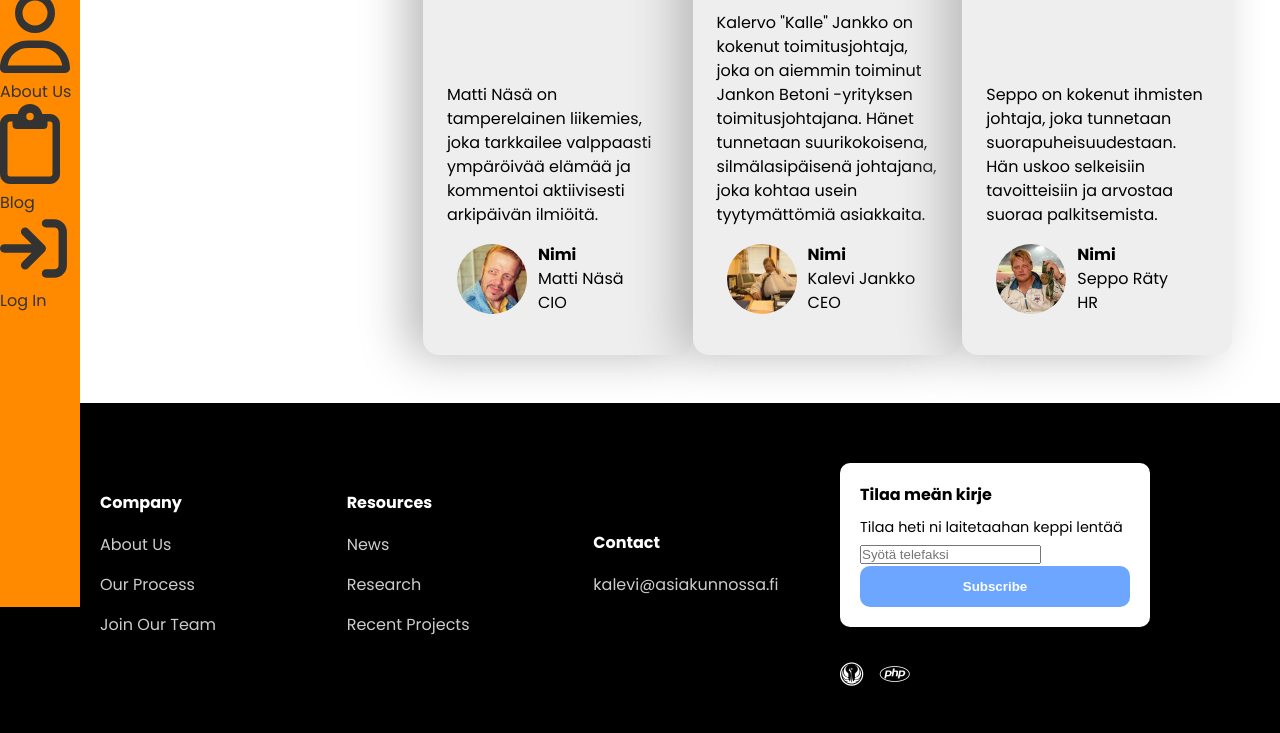
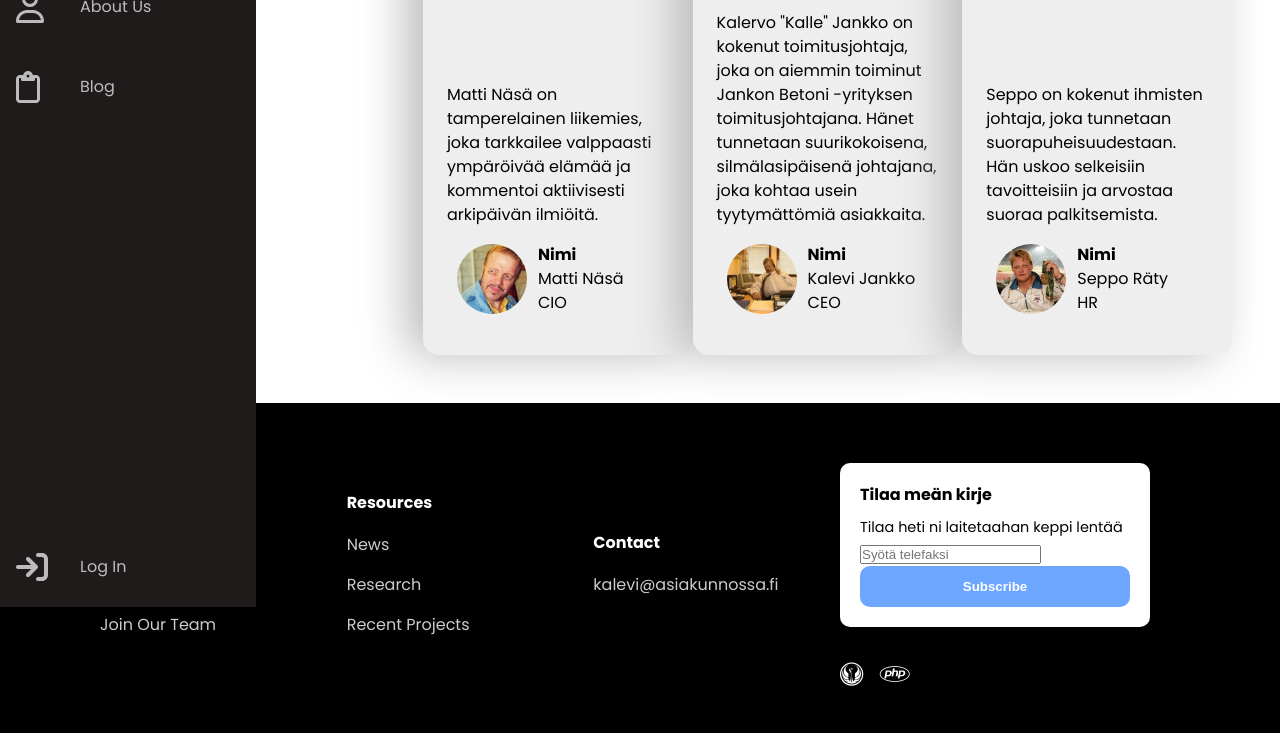
Before and after one commit to brje/SDS-Front-end---Project, a plain HTML site: page about-us.html in a window 1280 px wide. Shown: the part 193-926 px from the top of the page. Drawn offline with Linux system fonts and the light colour scheme.

Commit message:
navbar animations

```diff
--- a/about-us.html
+++ b/about-us.html
@@ -13,8 +13,8 @@
 </head>
 <body>
     <nav class="navbar-about">
-        <ul class="navbar-nav">
-            <li class="nav-item">
+        <ul class="navbar-nav-about">
+            <li class="nav-item-about">
                 <a href="index.html" class="nav-link">
                     <span class="link-text logo-text">Growth</span>
                     <svg
@@ -28,17 +28,23 @@
                         class="svg-inline--fa fa-angle-double-right fa-w-14 fa-5x"
                     >
                         <g class="fa-group">
+                            <!--!Font Awesome Free 6.7.1 by @fontawesome - https://fontawesome.com License - https://fontawesome.com/license/free Copyright 2024 Fonticons, Inc.-->
                             <path
                             fill="currentColor"
                             d="M384 160c-17.7 0-32-14.3-32-32s14.3-32 32-32l160 0c17.7 0 32 14.3 32 32l0 160c0 17.7-14.3 32-32 32s-32-14.3-32-32l0-82.7L342.6 374.6c-12.5 12.5-32.8 12.5-45.3 0L192 269.3 54.6 406.6c-12.5 12.5-32.8 12.5-45.3 0s-12.5-32.8 0-45.3l160-160c12.5-12.5 32.8-12.5 45.3 0L320 306.7 466.7 160 384 160z"
                             class="fa-primary"
+                            ></path>
+                            <path
+                            fill="currentColor"
+                            d="M384 160c-17.7 0-32-14.3-32-32s14.3-32 32-32l160 0c17.7 0 32 14.3 32 32l0 160c0 17.7-14.3 32-32 32s-32-14.3-32-32l0-82.7L342.6 374.6c-12.5 12.5-32.8 12.5-45.3 0L192 269.3 54.6 406.6c-12.5 12.5-32.8 12.5-45.3 0s-12.5-32.8 0-45.3l160-160c12.5-12.5 32.8-12.5 45.3 0L320 306.7 466.7 160 384 160z"
+                            class="fa-secondary"
                             ></path>
                         </g>
                     </svg>
                 </a>
             </li>
 
-            <li class="nav-item">
+            <li class="nav-item-about">
                 <a href="index.html" class="nav-link">
                 <svg
                     aria-hidden="true"
@@ -51,6 +57,12 @@
                     class="svg-inline--fa fa-cat fa-w-16 fa-9x"
                 >
                         <g class="fa-group">
+                        <!--!Font Awesome Free 6.7.1 by @fontawesome - https://fontawesome.com License - https://fontawesome.com/license/free Copyright 2024 Fonticons, Inc.-->
+                        <path
+                            fill="currentColor"
+                            d="M575.8 255.5c0 18-15 32.1-32 32.1l-32 0 .7 160.2c0 2.7-.2 5.4-.5 8.1l0 16.2c0 22.1-17.9 40-40 40l-16 0c-1.1 0-2.2 0-3.3-.1c-1.4 .1-2.8 .1-4.2 .1L416 512l-24 0c-22.1 0-40-17.9-40-40l0-24 0-64c0-17.7-14.3-32-32-32l-64 0c-17.7 0-32 14.3-32 32l0 64 0 24c0 22.1-17.9 40-40 40l-24 0-31.9 0c-1.5 0-3-.1-4.5-.2c-1.2 .1-2.4 .2-3.6 .2l-16 0c-22.1 0-40-17.9-40-40l0-112c0-.9 0-1.9 .1-2.8l0-69.7-32 0c-18 0-32-14-32-32.1c0-9 3-17 10-24L266.4 8c7-7 15-8 22-8s15 2 21 7L564.8 231.5c8 7 12 15 11 24z"
+                            class="fa-primary"
+                        ></path>
                         <path
                             fill="currentColor"
                             d="M575.8 255.5c0 18-15 32.1-32 32.1l-32 0 .7 160.2c0 2.7-.2 5.4-.5 8.1l0 16.2c0 22.1-17.9 40-40 40l-16 0c-1.1 0-2.2 0-3.3-.1c-1.4 .1-2.8 .1-4.2 .1L416 512l-24 0c-22.1 0-40-17.9-40-40l0-24 0-64c0-17.7-14.3-32-32-32l-64 0c-17.7 0-32 14.3-32 32l0 64 0 24c0 22.1-17.9 40-40 40l-24 0-31.9 0c-1.5 0-3-.1-4.5-.2c-1.2 .1-2.4 .2-3.6 .2l-16 0c-22.1 0-40-17.9-40-40l0-112c0-.9 0-1.9 .1-2.8l0-69.7-32 0c-18 0-32-14-32-32.1c0-9 3-17 10-24L266.4 8c7-7 15-8 22-8s15 2 21 7L564.8 231.5c8 7 12 15 11 24z"
@@ -62,7 +74,7 @@
                 </a>
             </li>
 
-            <li class="nav-item">
+            <li class="nav-item-about">
                 <a href="about-us.html" class="nav-link">
                     <svg
                         aria-hidden="true"
@@ -79,6 +91,11 @@
                             <path
                                 fill="currentColor"
                                 d="M304 128a80 80 0 1 0 -160 0 80 80 0 1 0 160 0zM96 128a128 128 0 1 1 256 0A128 128 0 1 1 96 128zM49.3 464l349.5 0c-8.9-63.3-63.3-112-129-112l-91.4 0c-65.7 0-120.1 48.7-129 112zM0 482.3C0 383.8 79.8 304 178.3 304l91.4 0C368.2 304 448 383.8 448 482.3c0 16.4-13.3 29.7-29.7 29.7L29.7 512C13.3 512 0 498.7 0 482.3z"
+                                class="fa-primary"
+                            ></path>
+                            <path
+                                fill="currentColor"
+                                d="M304 128a80 80 0 1 0 -160 0 80 80 0 1 0 160 0zM96 128a128 128 0 1 1 256 0A128 128 0 1 1 96 128zM49.3 464l349.5 0c-8.9-63.3-63.3-112-129-112l-91.4 0c-65.7 0-120.1 48.7-129 112zM0 482.3C0 383.8 79.8 304 178.3 304l91.4 0C368.2 304 448 383.8 448 482.3c0 16.4-13.3 29.7-29.7 29.7L29.7 512C13.3 512 0 498.7 0 482.3z"
                                 class="fa-secondary"
                             ></path>
                         </g>
@@ -87,7 +104,7 @@
                 </a>
             </li>
 
-            <li class="nav-item">
+            <li class="nav-item-about">
                 <a href="#" class="nav-link">
                 <svg
                     aria-hidden="true"
@@ -100,6 +117,12 @@
                     class="svg-inline--fa fa-space-station-moon-alt fa-w-16 fa-5x"
                 >
                     <g class="fa-group">
+                    <!--!Font Awesome Free 6.7.1 by @fontawesome - https://fontawesome.com License - https://fontawesome.com/license/free Copyright 2024 Fonticons, Inc.-->
+                    <path
+                        fill="currentColor"
+                        d="M280 64l40 0c35.3 0 64 28.7 64 64l0 320c0 35.3-28.7 64-64 64L64 512c-35.3 0-64-28.7-64-64L0 128C0 92.7 28.7 64 64 64l40 0 9.6 0C121 27.5 153.3 0 192 0s71 27.5 78.4 64l9.6 0zM64 112c-8.8 0-16 7.2-16 16l0 320c0 8.8 7.2 16 16 16l256 0c8.8 0 16-7.2 16-16l0-320c0-8.8-7.2-16-16-16l-16 0 0 24c0 13.3-10.7 24-24 24l-88 0-88 0c-13.3 0-24-10.7-24-24l0-24-16 0zm128-8a24 24 0 1 0 0-48 24 24 0 1 0 0 48z"
+                        class="fa-primary"
+                    ></path>
                     <path
                         fill="currentColor"
                         d="M280 64l40 0c35.3 0 64 28.7 64 64l0 320c0 35.3-28.7 64-64 64L64 512c-35.3 0-64-28.7-64-64L0 128C0 92.7 28.7 64 64 64l40 0 9.6 0C121 27.5 153.3 0 192 0s71 27.5 78.4 64l9.6 0zM64 112c-8.8 0-16 7.2-16 16l0 320c0 8.8 7.2 16 16 16l256 0c8.8 0 16-7.2 16-16l0-320c0-8.8-7.2-16-16-16l-16 0 0 24c0 13.3-10.7 24-24 24l-88 0-88 0c-13.3 0-24-10.7-24-24l0-24-16 0zm128-8a24 24 0 1 0 0-48 24 24 0 1 0 0 48z"
@@ -110,7 +133,7 @@
                 <span class="link-text">Blog</span>
                 </a>
             </li>
-            <li class="nav-item">
+            <li class="nav-item-about">
                 <a href="about-us.html" class="nav-link">
                     <svg
                         aria-hidden="true"
@@ -119,11 +142,16 @@
                         data-icon="alien-monster"
                         role="img"
                         xmlns="http://www.w3.org/2000/svg"
-                        viewBox="0 0 612 512"
+                        viewBox="0 0 512 512"
                         class="svg-inline--fa fa-alien-monster fa-w-18 fa-9x"
                     >
                         <g class="fa-group">
                             <!--!Font Awesome Free 6.7.1 by @fontawesome - https://fontawesome.com License - https://fontawesome.com/license/free Copyright 2024 Fonticons, Inc.-->
+                            <path
+                                fill="currentColor"
+                                d="M352 96l64 0c17.7 0 32 14.3 32 32l0 256c0 17.7-14.3 32-32 32l-64 0c-17.7 0-32 14.3-32 32s14.3 32 32 32l64 0c53 0 96-43 96-96l0-256c0-53-43-96-96-96l-64 0c-17.7 0-32 14.3-32 32s14.3 32 32 32zm-9.4 182.6c12.5-12.5 12.5-32.8 0-45.3l-128-128c-12.5-12.5-32.8-12.5-45.3 0s-12.5 32.8 0 45.3L242.7 224 32 224c-17.7 0-32 14.3-32 32s14.3 32 32 32l210.7 0-73.4 73.4c-12.5 12.5-12.5 32.8 0 45.3s32.8 12.5 45.3 0l128-128z"
+                                class="fa-primary"
+                            ></path>
                             <path
                                 fill="currentColor"
                                 d="M352 96l64 0c17.7 0 32 14.3 32 32l0 256c0 17.7-14.3 32-32 32l-64 0c-17.7 0-32 14.3-32 32s14.3 32 32 32l64 0c53 0 96-43 96-96l0-256c0-53-43-96-96-96l-64 0c-17.7 0-32 14.3-32 32s14.3 32 32 32zm-9.4 182.6c12.5-12.5 12.5-32.8 0-45.3l-128-128c-12.5-12.5-32.8-12.5-45.3 0s-12.5 32.8 0 45.3L242.7 224 32 224c-17.7 0-32 14.3-32 32s14.3 32 32 32l210.7 0-73.4 73.4c-12.5 12.5-12.5 32.8 0 45.3s32.8 12.5 45.3 0l128-128z"
--- a/css/style.css
+++ b/css/style.css
@@ -9,10 +9,10 @@
     --light-color: #f4f4f6;
     --dark-color: #111;
 
-    --text-primary: #b6b6b6;
-    --text-secondary: #ececec;
-    --background-primary: #ff8a00;
-    --background-secondary: #141418;
+    --text-primary: #ffffff;
+    --text-secondary: #ff8a00;
+    --background-primary: #1f1b1b;
+    --background-secondary: #e52e7194;
 }
 
 body {
@@ -51,6 +51,71 @@ img {
     position: fixed;
     background-color: var(--background-primary);
     z-index: 1000;
+    transition: width 150ms ease-in;
+}
+
+.navbar-nav-about {
+    list-style: none;
+    padding: 0;
+    margin: 0;
+    display: flex;
+    flex-direction: column;
+    align-items: center;
+    height: 100%;
+}
+
+.nav-item-about {
+    width: 100%;
+}
+
+.nav-item-about:last-child {
+    margin-top: auto;
+}
+
+.nav-link{
+    display: flex;
+    align-items: center;
+    height: 5rem;
+    color: var(--text-primary);
+    text-decoration: none;
+    filter: grayscale(100%) opacity(0.7);
+    transition: var(--transition-speed);
+}
+
+.nav-link:hover {
+    filter: grayscale(0%) opacity(1);
+    background: var(--background-secondary);
+    color: var(--text-secondary)
+}
+
+.link-text {
+    display: none;
+    margin-left: 1rem;
+}
+
+.nav-link svg {
+    max-width: 2rem;
+    margin: 0 1rem;
+}
+.fa-primary {
+    color: #fe0101;
+}
+
+.fa-secondary {
+    color: #ffffff;
+}
+
+.fa-primary,
+.fa-secondary {
+    transition: var(--transition-speed);
+}
+
+.navbar-about:hover {
+    width: 16rem;
+}
+
+.navbar-about:hover .link-text {
+    display: block;
 }
 
 .navbar .container {
```
